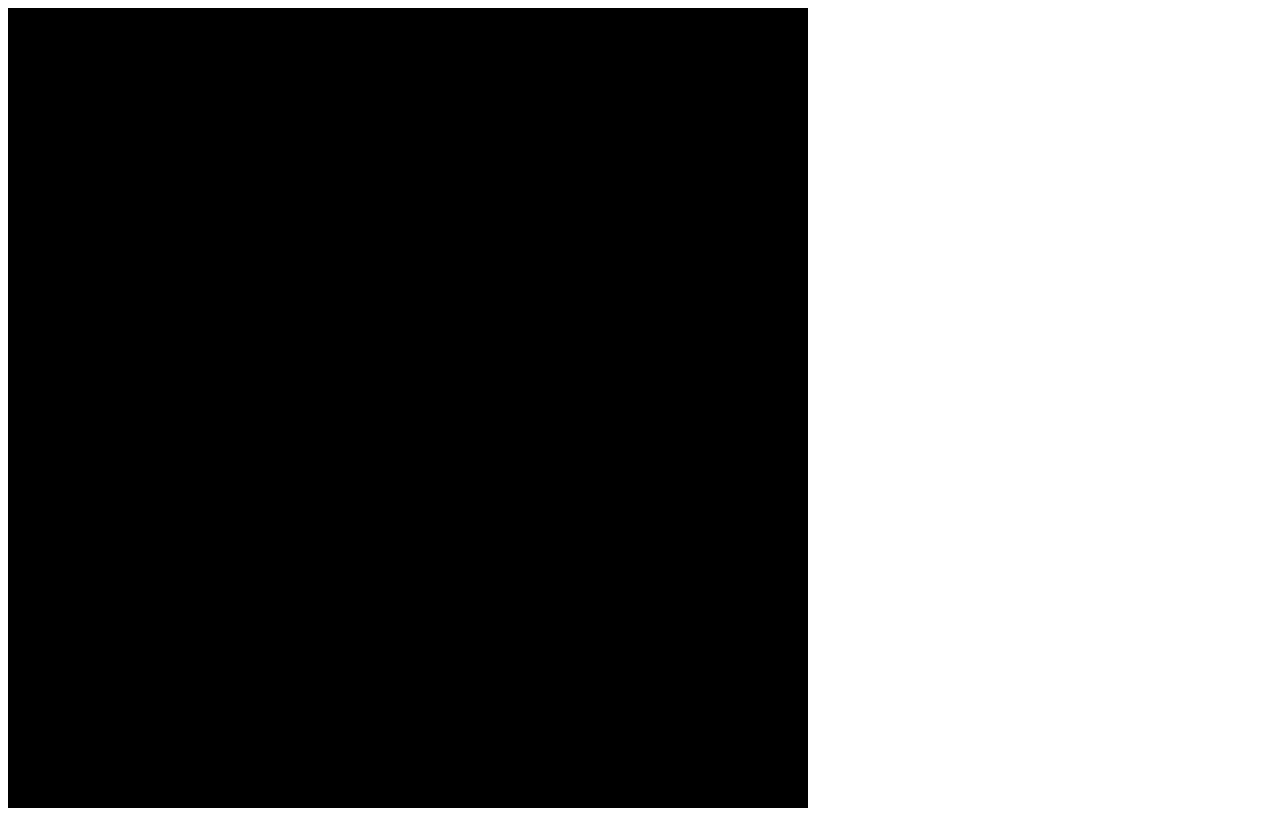
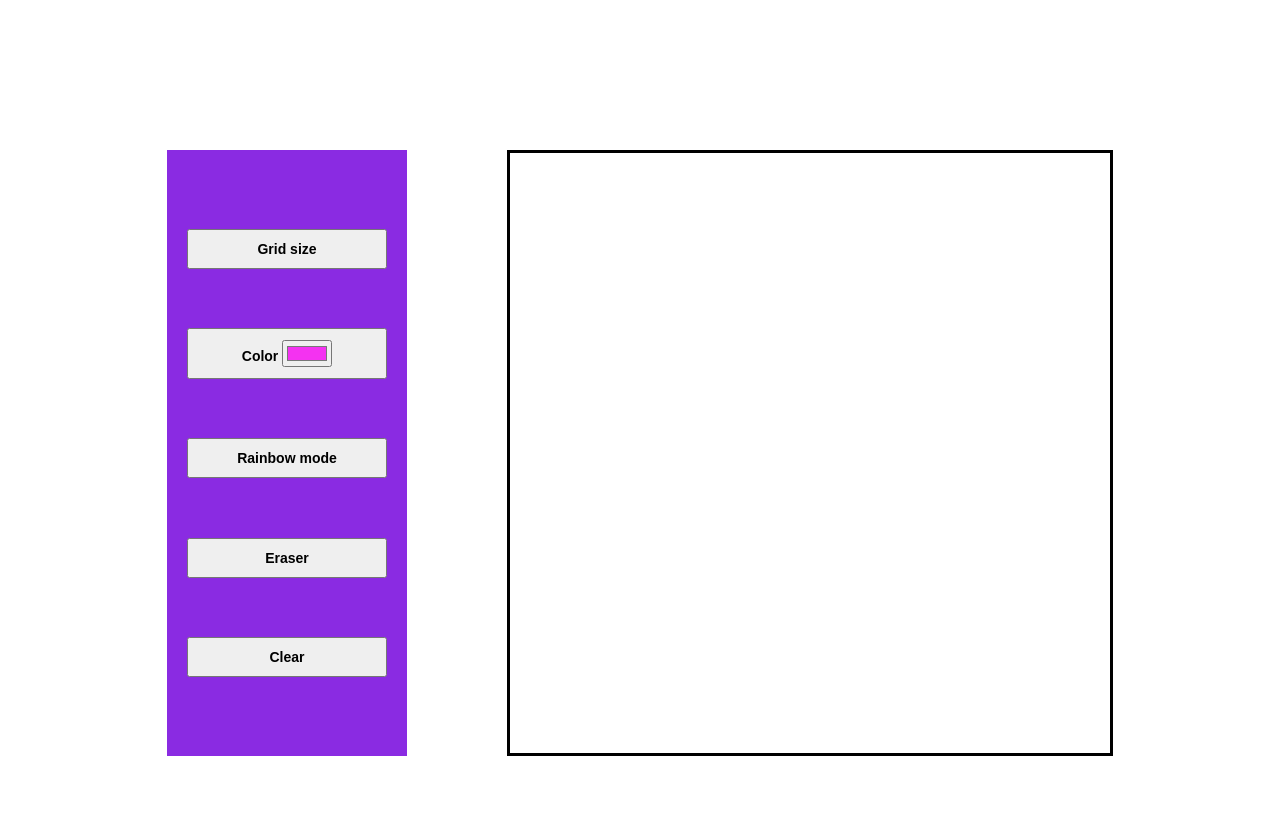
Before and after one commit to Djotajo/etch-a-sketch, a plain HTML site: page index.html in a window 1280 px wide. Drawn offline with Linux system fonts and the light colour scheme.

Commit message:
Create menu, menu buttons, color picker, fix grid

```diff
--- a/index.html
+++ b/index.html
@@ -8,7 +8,15 @@
     <link href="styles.css" rel="stylesheet">
 </head>
 <body>
-    <div id="container">
+    <div id="main">
+        <div id="menu">
+            <button id="chooseSize">Grid size</button>
+            <button id="chooseColor">Color <input id="color" type="color" value="#f432f1"></button>
+            <button id="rainbow">Rainbow mode</button>
+            <button id="eraser">Eraser</button>
+            <button id="clear">Clear</button>
+        </div>
+        <div id="container"></div>
 
     </div>
 </body>
--- a/script.js
+++ b/script.js
@@ -1,12 +1,36 @@
 const container = document.querySelector("#container")
+
+const colorElement = document.querySelector("#color");
+let color = colorElement.value;
+
+colorElement.addEventListener("input", () => {
+    color = colorElement.value;
+    console.log(color);
+})
+
+function altPaintSquare(e) {
+    e.style.backgroundColor = color;
+}
 
 for (let i = 0; i< 16; i++) {
     let newRow = document.createElement("div");
     for (let n = 0; n< 16; n++) {
         let newDiv = document.createElement("div");
-        newDiv.textContent = "+";
-        newDiv.classList.add("square")
+        newDiv.textContent = "";
+        newDiv.classList.add("gridSquare")
         newRow.appendChild(newDiv);
     }
     container.appendChild(newRow);
 }
+
+function paintSquare(e) {
+    e.classList.add("squarePaint");
+}
+
+const squares = document.querySelectorAll(".gridSquare");
+for (let square of squares) {
+    square.addEventListener("mouseover", function(e) {
+        console.log(this);
+        altPaintSquare(this);
+    });
+}
--- a/styles.css
+++ b/styles.css
@@ -1,14 +1,48 @@
+#main {
+    display: flex;
+    justify-content: center;
+    gap: 100px;
+    margin-top: 150px;
+}
+
 #container {
     display: flex;
     flex-wrap: wrap;
+    width: 600px;
+    height: auto;
+    border: solid;
 }
 
-.square {
-    width: 50px;
-    height: 50px;
+#menu {
+    width: 200px;
+    background-color: blueviolet;
+    display: flex;
+    flex-direction: column;
+    justify-content: space-evenly;
+    flex: 0 1 auto;
+    padding: 20px
+}
+
+#menu > button {
+    padding: 10px;
+    font-weight: bold;
+    font-size: 14px;
+}
+
+.gridSquare {
+    width: 37.5px;
+    height: 37.5px;
+    background-color: white;
+}
+
+.square:hover {
     background-color: black;
 }
 
-.square:hover {
+.squarePaint {
+    background-color: black;
+}
+
+.squareErase {
     background-color: white;
 }
```
